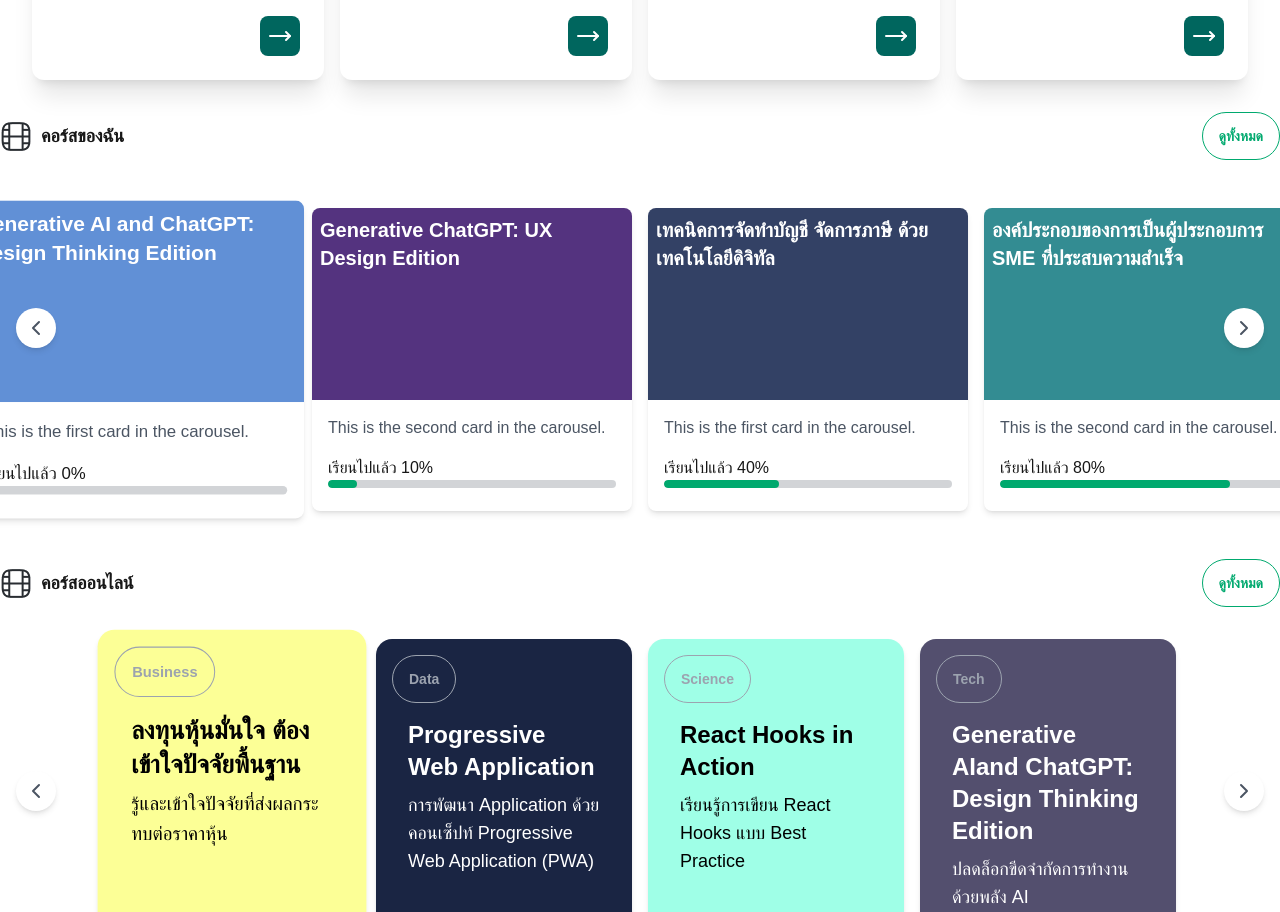
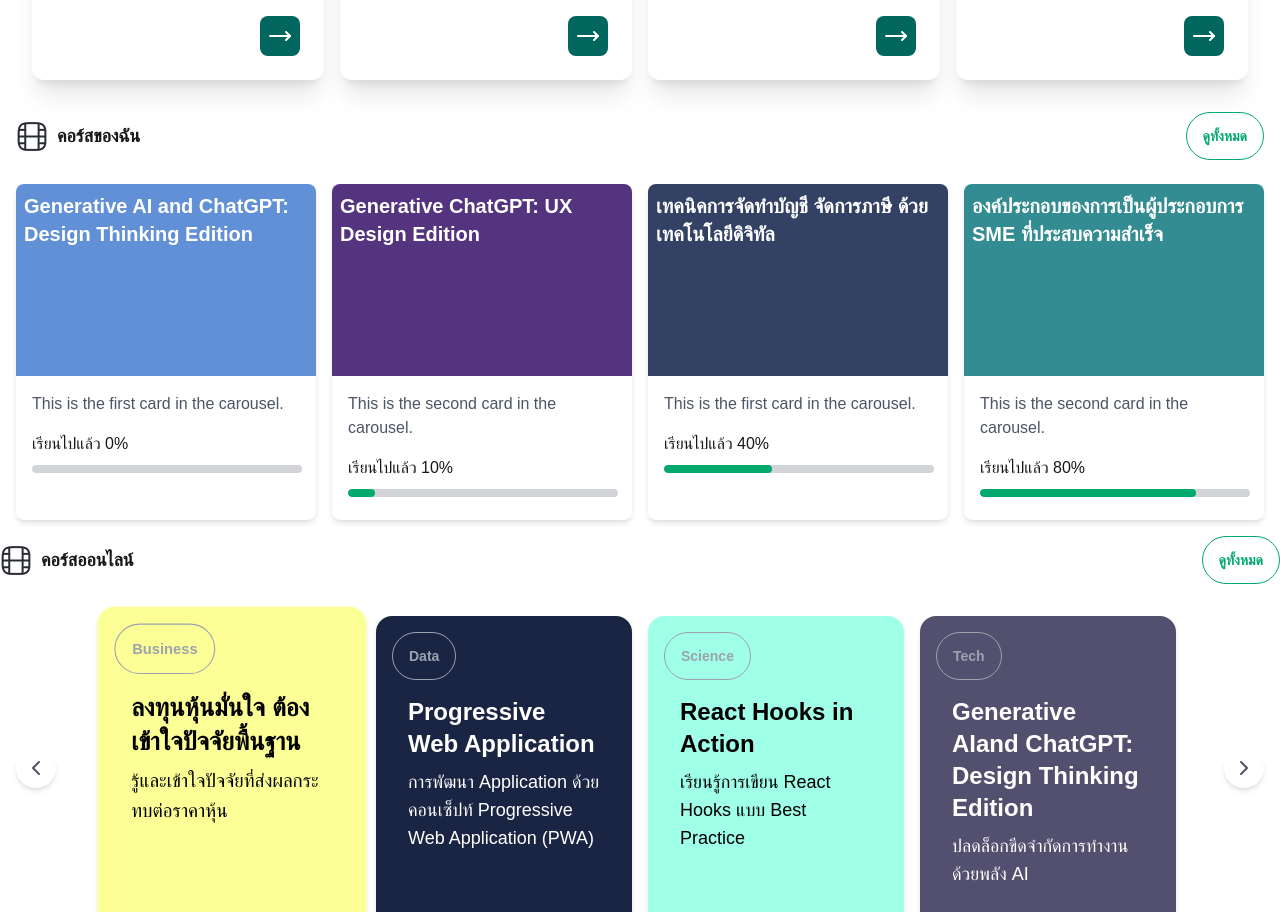
Before and after one commit to krispo29/glonix-exam, a Next.js app: page / in a window 1280 px wide. Shown: the part 874-1786 px from the top of the page. Built offline with nearby package versions, Linux system fonts and the light colour scheme; a web font is replaced by a local one.

Commit message:
update mycourse

```diff
--- a/app/components/Course/MyCourse/page.tsx
+++ b/app/components/Course/MyCourse/page.tsx
@@ -3,6 +3,7 @@ import React, { useState } from "react";
 import IconVideo from "@/public/video-vertical.png";
 import Image from "next/image";
 import { ChevronLeft, ChevronRight } from "lucide-react";
+
 interface CarouselCardProps {
   title: string;
   description: string;
@@ -17,19 +18,21 @@ const CarouselCard: React.FC<CarouselCardProps> = ({
   process,
 }) => {
   return (
-    <div className="bg-white rounded-lg shadow-md overflow-hidden my-8 relative">
+    <div className="bg-white rounded-lg shadow-md overflow-hidden relative h-full">
       <img src={image} alt={title} className="w-full h-48 object-cover" />
 
-      <div className="absolute top-2 left-0 w-full h-full flex justify-items-start ">
-        <h3 className="text-white text-xl font-bold px-2 ">{title}</h3>
+      <div className="absolute top-2 left-0 w-full">
+        <h3 className="text-white text-xl font-bold px-2 line-clamp-2">
+          {title}
+        </h3>
       </div>
       <div className="p-4 bg-white">
-        <p className="text-gray-600">{description}</p>
+        <p className="text-gray-600 line-clamp-2">{description}</p>
       </div>
-      <div>
+      <div className="pb-4">
         <p className="mx-4">เรียนไปแล้ว {process}%</p>
         <progress
-          className="progress progress-success w-[90%] mx-4 mb-4"
+          className="progress progress-success w-[90%] mx-4"
           value={process}
           max="100"
         ></progress>
@@ -39,23 +42,31 @@ const CarouselCard: React.FC<CarouselCardProps> = ({
 };
 
 const MyCourse: React.FC<{ cards: CarouselCardProps[] }> = ({ cards }) => {
-  const [currentIndex, setCurrentIndex] = useState(0);
+  const [currentPage, setCurrentPage] = useState(0);
+  const cardsPerPage = {
+    mobile: 1,
+    tablet: 2,
+    desktop: 4,
+  };
+
+  const maxPages = Math.ceil(cards.length / cardsPerPage.desktop);
 
   const handlePrev = () => {
-    setCurrentIndex((prevIndex) =>
-      prevIndex === 0 ? cards.length - 1 : prevIndex - 1
-    );
+    setCurrentPage((prev) => (prev === 0 ? maxPages - 1 : prev - 1));
   };
 
   const handleNext = () => {
-    setCurrentIndex((prevIndex) =>
-      prevIndex === cards.length - 1 ? 0 : prevIndex + 1
-    );
+    setCurrentPage((prev) => (prev === maxPages - 1 ? 0 : prev + 1));
   };
 
+  const visibleCards = cards.slice(
+    currentPage * cardsPerPage.desktop,
+    (currentPage + 1) * cardsPerPage.desktop
+  );
+
   return (
-    <div className="container mx-auto relative mt-8 ">
-      <div className="flex items-center justify-between">
+    <div className="container mx-auto relative px-4 mt-8">
+      <div className="flex items-center justify-between mb-6">
         <div className="flex items-center">
           <Image src={IconVideo} alt="icon" className="mr-2" />
           <h1 className="text-lg font-semibold">คอร์สของฉัน</h1>
@@ -64,32 +75,31 @@ const MyCourse: React.FC<{ cards: CarouselCardProps[] }> = ({ cards }) => {
           ดูทั้งหมด
         </button>
       </div>
-      <div className="flex space-x-4 overflow-x-auto snap-x snap-mandatory scrollbar-hide mt-4 justify-center">
-        {cards.map((card, index) => (
-          <div
-            key={index}
-            className={`flex-shrink-0 w-80 transition-transform duration-300 ${
-              index === currentIndex ? "scale-105" : "scale-100"
-            }`}
-          >
+
+      <div className="grid grid-cols-1 sm:grid-cols-2 lg:grid-cols-4 gap-4">
+        {visibleCards.map((card, index) => (
+          <div key={index} className="transition-all duration-300">
             <CarouselCard {...card} />
           </div>
         ))}
       </div>
-      <div className="absolute top-1/2 -translate-y-1/2 w-full flex justify-between px-4">
+
+      {cards.length > cardsPerPage.desktop && (
+        <div className="absolute top-1/2 -translate-y-1/2 w-full flex justify-between px-4 pointer-events-none">
           <button
             onClick={handlePrev}
-          className="p-2 bg-white rounded-full shadow-md hover:bg-gray-200 transition-colors"
+            className="p-2 bg-white rounded-full shadow-md hover:bg-gray-200 transition-colors pointer-events-auto"
           >
             <ChevronLeft className="h-6 w-6 text-gray-600" />
           </button>
           <button
             onClick={handleNext}
-          className="p-2 bg-white rounded-full shadow-md hover:bg-gray-200 transition-colors"
+            className="p-2 bg-white rounded-full shadow-md hover:bg-gray-200 transition-colors pointer-events-auto"
           >
             <ChevronRight className="h-6 w-6 text-gray-600" />
           </button>
         </div>
+      )}
     </div>
   );
 };
```
Lines whose indentation alone changed are shown as unchanged.
